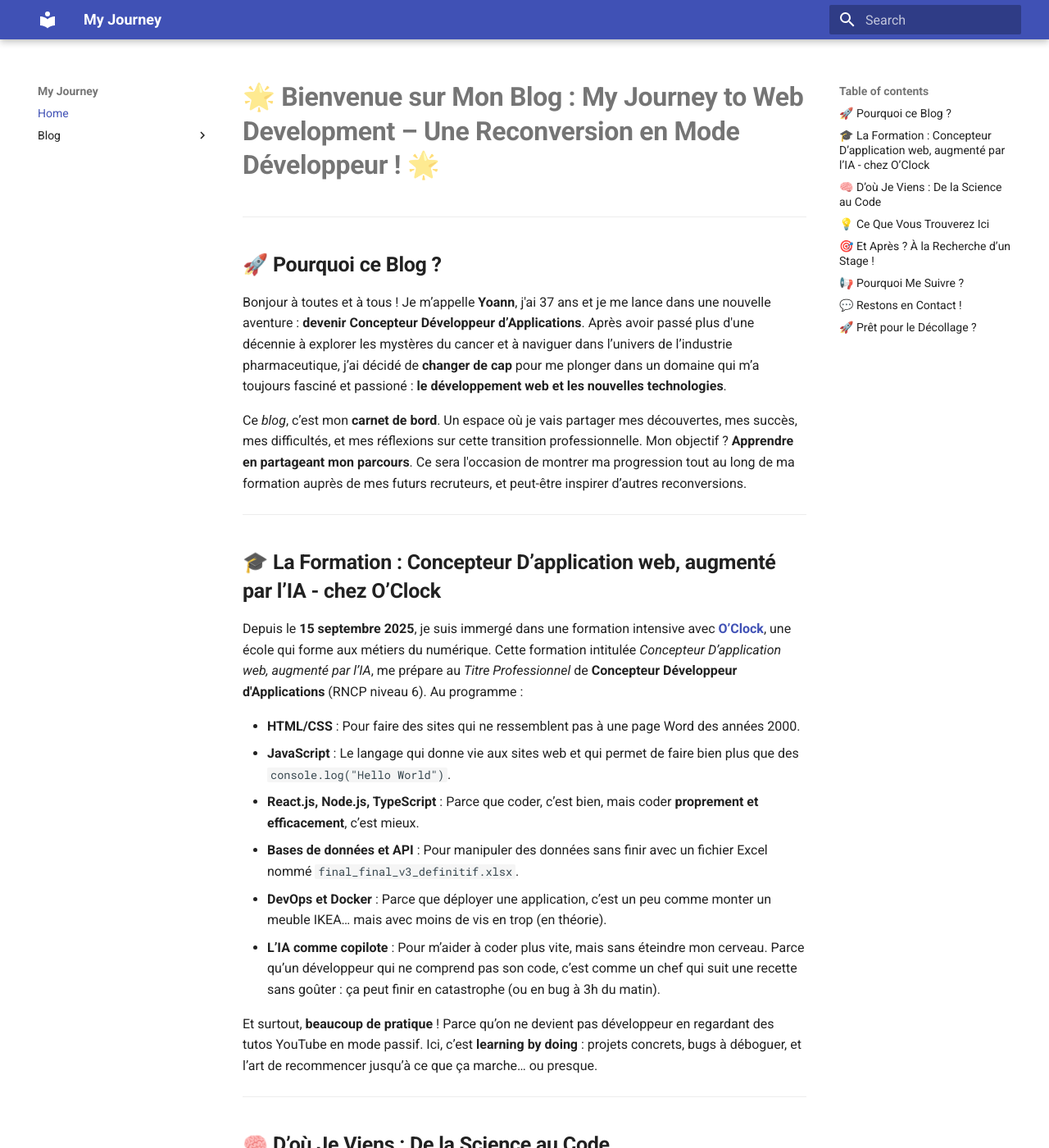
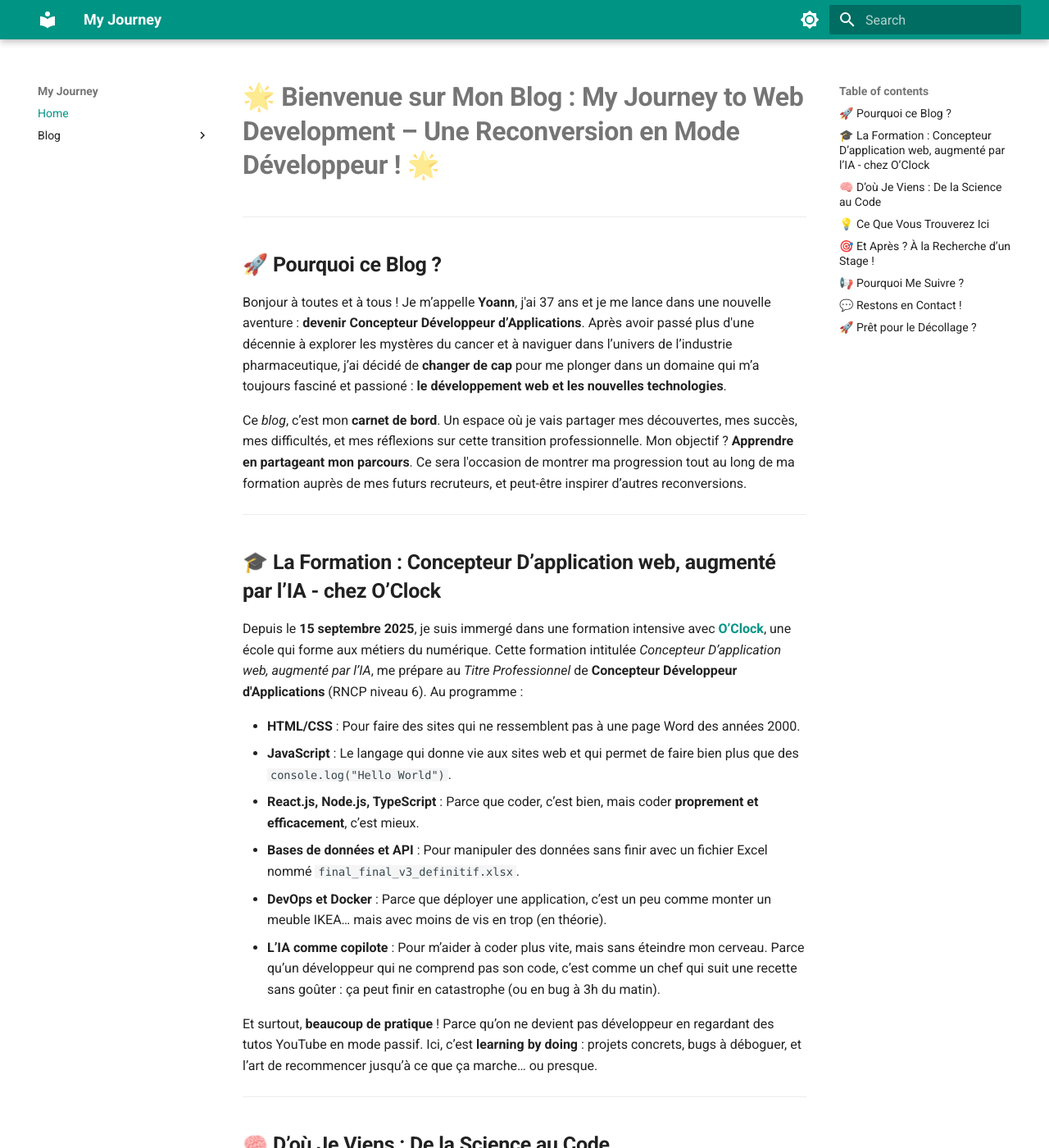
Before and after one commit to YoannMis/my-journey, an MkDocs documentation site: the page built from docs/index.md, in a window 1280 px wide and 1400 px high. Shown: the whole window at 82% size. Built offline with MkDocs 1.6.1 and Material for MkDocs 9.7.7, drawn with Linux system fonts in a browser that asks for light colours.

Commit message:
Update Blog styles

```diff
--- /dev/null
+++ b/docs/stylesheets/extra.css
@@ -0,0 +1,8 @@
+@font-face {
+  font-family: "Hack";
+  src: "<link rel='stylesheet' href='//cdn.jsdelivr.net/npm/hack-font@3.3.0/build/web/hack.css'>";
+}
+
+:root {
+  --md-code-font: "Hack";
+}
--- a/mkdocs.yml
+++ b/mkdocs.yml
@@ -4,6 +4,8 @@ site_url: https://mydomain.org/mysite
 
 theme:
   name: material
+  font:
+    text: Roboto
   icon:
     admonition:
       note: octicons/tag-16
@@ -23,6 +25,24 @@ theme:
     - content.code.select
     - content.code.annotate
     - navigation.indexes
+  palette:
+    # Palette toggle for light mode
+    - media: "(prefers-color-scheme: light)"
+      scheme: default
+      primary: teal
+      accent: green
+      toggle:
+        icon: material/brightness-7
+        name: Switch to dark mode
+
+    # Palette toggle for dark mode
+    - media: "(prefers-color-scheme: dark)"
+      scheme: slate
+      primary: indigo
+      accent: light blue
+      toggle:
+        icon: material/brightness-4
+        name: Switch to light mode
 
 plugins:
   - search
@@ -46,3 +66,6 @@ nav:
   - Home: index.md
   - Blog:
       - blog/index.md
+
+extra_css:
+  - stylesheets/extra.css
```
